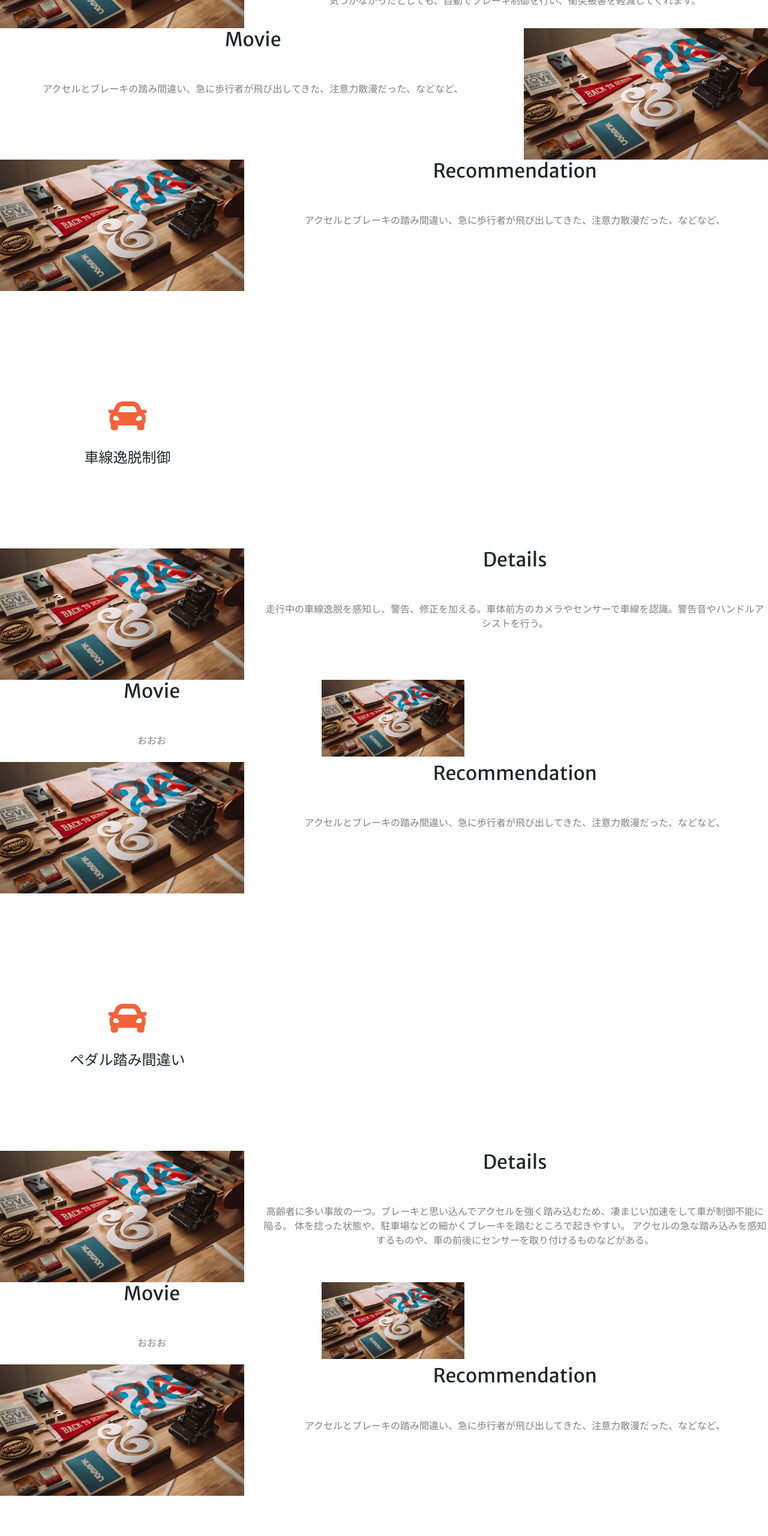
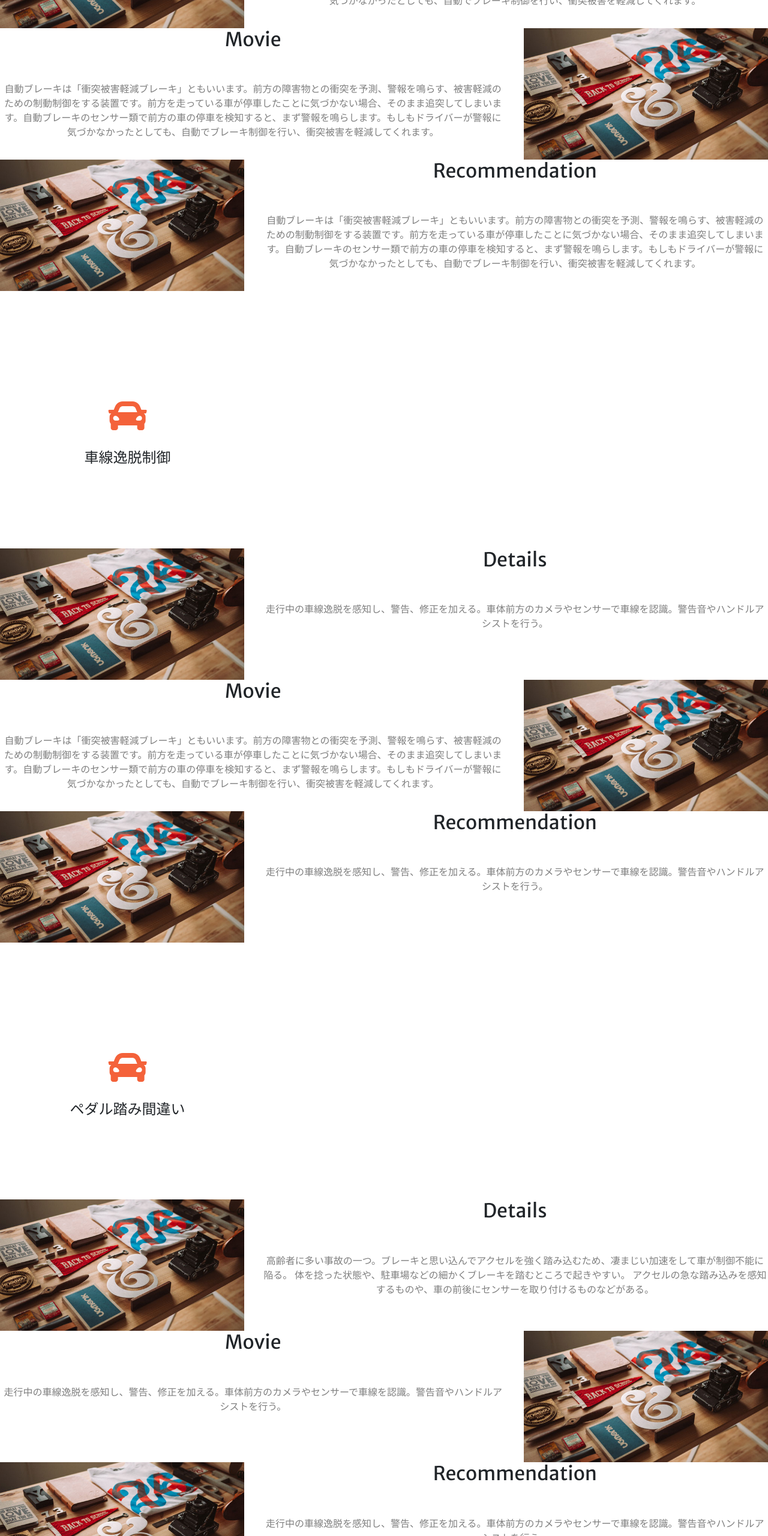
Before and after one commit to teamgabaven2019/team7, a website with bundled scripts: page hellow/startbootstrap-creative-gh-pages/index.html in a window 1280 px wide. Shown: the part 2160-4720 px from the top of the page at 60% size. Built offline with nearby package versions, Linux system fonts and the light colour scheme.

Commit message:
no message

```diff
--- a/hellow/startbootstrap-creative-gh-pages/index.html
+++ b/hellow/startbootstrap-creative-gh-pages/index.html
@@ -140,7 +140,7 @@
           <div class="col-lg-8 text-center">
             <h2 class="text-black mt-0">Movie</h2>
             <hr class="divider light my-4">
-            <p class="text-black-50 mb-4">アクセルとブレーキの踏み間違い、急に歩行者が飛び出してきた、注意力散漫だった、などなど、</p>
+            <p class="text-black-50 mb-4">自動ブレーキは「衝突被害軽減ブレーキ」ともいいます。前方の障害物との衝突を予測、警報を鳴らす、被害軽減のための制動制御をする装置です。前方を走っている車が停車したことに気づかない場合、そのまま追突してしまいます。自動ブレーキのセンサー類で前方の車の停車を検知すると、まず警報を鳴らします。もしもドライバーが警報に気づかなかったとしても、自動でブレーキ制御を行い、衝突被害を軽減してくれます。</p>
           </div>
           <div class="col-lg-4 col-sm-6">
             <a class="portfolio-box" href="https://www.youtube.com/watch?v=tEBlQPJJ7VM">
@@ -179,7 +179,7 @@
           <div class="col-lg-8 text-center">
             <h2 class="text-black mt-0">Recommendation</h2>
             <hr class="divider light my-4">
-            <p class="text-black-50 mb-4">アクセルとブレーキの踏み間違い、急に歩行者が飛び出してきた、注意力散漫だった、などなど、</p>
+            <p class="text-black-50 mb-4">自動ブレーキは「衝突被害軽減ブレーキ」ともいいます。前方の障害物との衝突を予測、警報を鳴らす、被害軽減のための制動制御をする装置です。前方を走っている車が停車したことに気づかない場合、そのまま追突してしまいます。自動ブレーキのセンサー類で前方の車の停車を検知すると、まず警報を鳴らします。もしもドライバーが警報に気づかなかったとしても、自動でブレーキ制御を行い、衝突被害を軽減してくれます。</p>
           </div>
         </div>
       </div>
@@ -234,7 +234,7 @@
           <div class="col-lg-8 text-center">
             <h2 class="text-black mt-0">Movie</h2>
             <hr class="divider light my-4">
-            <p class="text-black-50 mb-4">おおお</p>
+            <p class="text-black-50 mb-4">自動ブレーキは「衝突被害軽減ブレーキ」ともいいます。前方の障害物との衝突を予測、警報を鳴らす、被害軽減のための制動制御をする装置です。前方を走っている車が停車したことに気づかない場合、そのまま追突してしまいます。自動ブレーキのセンサー類で前方の車の停車を検知すると、まず警報を鳴らします。もしもドライバーが警報に気づかなかったとしても、自動でブレーキ制御を行い、衝突被害を軽減してくれます。</p>
           </div>
           <div class="col-lg-4 col-sm-6">
             <a class="portfolio-box" href="https://www.youtube.com/watch?v=tEBlQPJJ7VM">
@@ -273,7 +273,7 @@
           <div class="col-lg-8 text-center">
             <h2 class="text-black mt-0">Recommendation</h2>
             <hr class="divider light my-4">
-            <p class="text-black-50 mb-4">アクセルとブレーキの踏み間違い、急に歩行者が飛び出してきた、注意力散漫だった、などなど、</p>
+            <p class="text-black-50 mb-4">走行中の車線逸脱を感知し、警告、修正を加える。車体前方のカメラやセンサーで車線を認識。警告音やハンドルアシストを行う。</p>
           </div>
         </div>
       </div>
@@ -330,7 +330,7 @@
           <div class="col-lg-8 text-center">
             <h2 class="text-black mt-0">Movie</h2>
             <hr class="divider light my-4">
-            <p class="text-black-50 mb-4">おおお</p>
+            <p class="text-black-50 mb-4">走行中の車線逸脱を感知し、警告、修正を加える。車体前方のカメラやセンサーで車線を認識。警告音やハンドルアシストを行う。</p>
           </div>
           <div class="col-lg-4 col-sm-6">
             <a class="portfolio-box" href="https://www.youtube.com/watch?v=tEBlQPJJ7VM">
@@ -369,7 +369,7 @@
           <div class="col-lg-8 text-center">
             <h2 class="text-black mt-0">Recommendation</h2>
             <hr class="divider light my-4">
-            <p class="text-black-50 mb-4">アクセルとブレーキの踏み間違い、急に歩行者が飛び出してきた、注意力散漫だった、などなど、</p>
+            <p class="text-black-50 mb-4">走行中の車線逸脱を感知し、警告、修正を加える。車体前方のカメラやセンサーで車線を認識。警告音やハンドルアシストを行う。</p>
           </div>
         </div>
       </div>
@@ -423,7 +423,7 @@
           <div class="col-lg-8 text-center">
             <h2 class="text-black mt-0">Movie</h2>
             <hr class="divider light my-4">
-            <p class="text-black-50 mb-4">おおお</p>
+            <p class="text-black-50 mb-4">ライトのオンオフを光センサーが感知して実行する。ハイビームの自動切り替えや、カメラが対向車を感知して、そこを避けてハイビームにしたり、ステアリングに連動してライトの向きが変わったりと、多種多様な機能がある。</p>
           </div>
           <div class="col-lg-4 col-sm-6">
             <a class="portfolio-box" href="https://www.youtube.com/watch?v=tEBlQPJJ7VM">
@@ -462,7 +462,7 @@
           <div class="col-lg-8 text-center">
             <h2 class="text-black mt-0">Recommendation</h2>
             <hr class="divider light my-4">
-            <p class="text-black-50 mb-4">アクセルとブレーキの踏み間違い、急に歩行者が飛び出してきた、注意力散漫だった、などなど、</p>
+            <p class="text-black-50 mb-4">ライトのオンオフを光センサーが感知して実行する。ハイビームの自動切り替えや、カメラが対向車を感知して、そこを避けてハイビームにしたり、ステアリングに連動してライトの向きが変わったりと、多種多様な機能がある。</p>
           </div>
         </div>
       </div>
@@ -476,7 +476,7 @@
     <div class="container">
       <div class="row justify-content-center">
         <div class="col-lg-8 text-center">
-          <h2 class="mt-0">Let's Get In Touch!</h2>
+          <h2 class="mt-0">おわりに</h2>
           <hr class="divider my-4">
           <p class="text-muted mb-5">Ready to start your next project with us? Give us a call or send us an email and we will get back to you as soon as possible!</p>
         </div>
```
